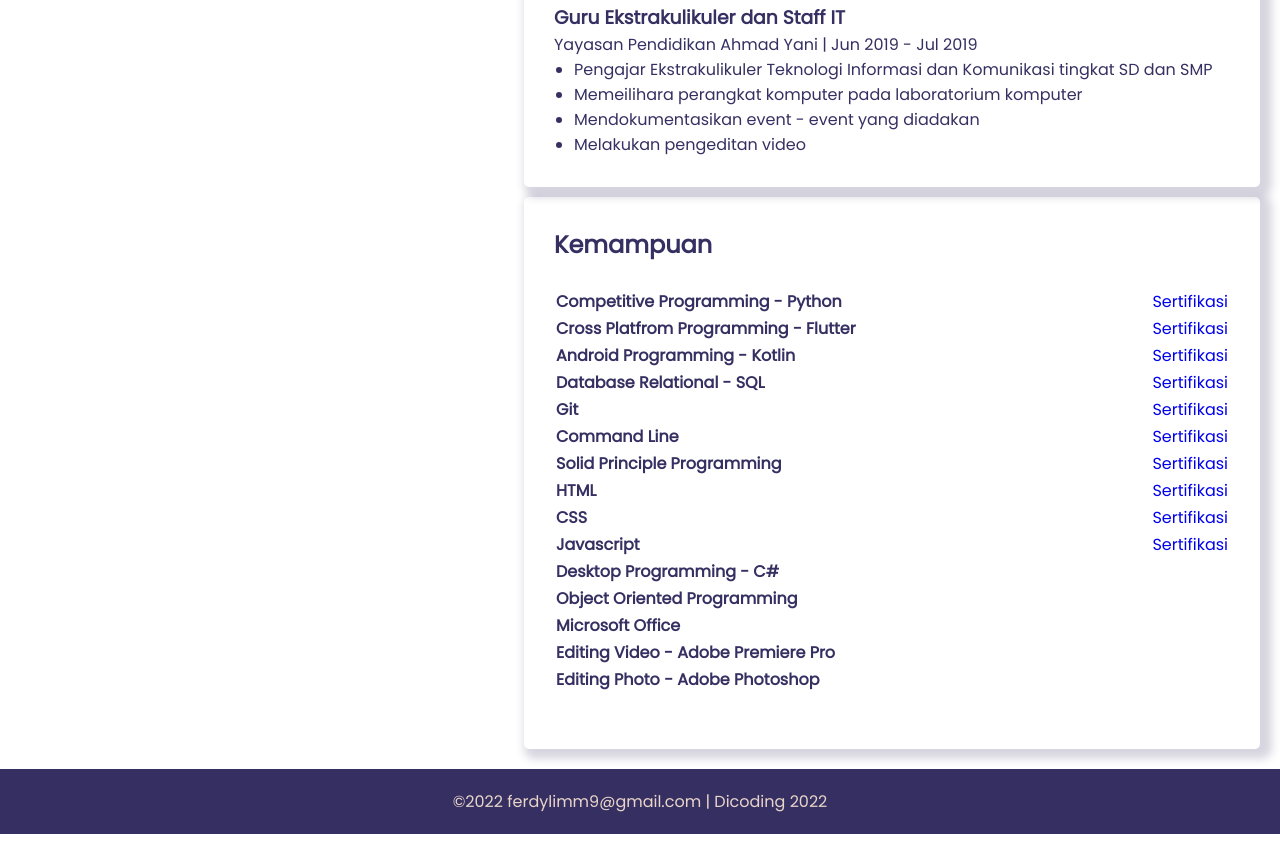
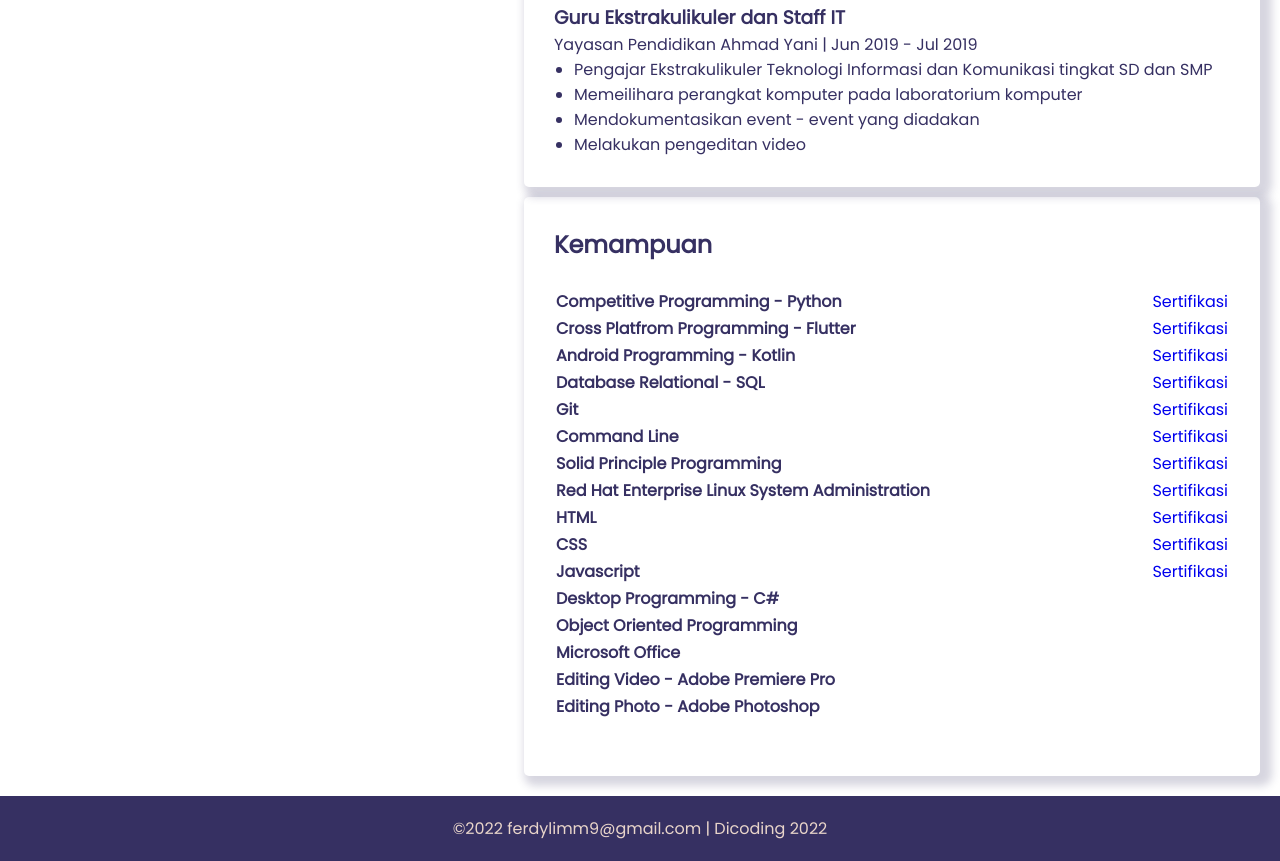
Before and after one commit to mbasyar/cv_mbasyar, a plain HTML site: page index.html in a window 1280 px wide. Shown: the part 1280-2141 px from the top of the page. Before the commit the page ends 2114 px from the top, so only its background shows below. Drawn offline with Linux system fonts and the light colour scheme.

Commit message:
add certification

```diff
--- a/index.html
+++ b/index.html
@@ -218,6 +218,10 @@
                 <td><a href="https://www.dicoding.com/certificates/81P229QJQPOY" target="_blank" rel="dofollow">Sertifikasi</a></td>
               </tr>
               <tr>
+                <th>Red Hat Enterprise Linux System Administration</th>
+                <td><a href="#skill">Sertifikasi</a></td>
+              </tr>
+              <tr>
                 <th>HTML</th>
                 <td><a href="https://www.dicoding.com/certificates/QLZ9KK8Q9Z5D">Sertifikasi</a></td>
               </tr>
@@ -228,7 +232,6 @@
               <tr>
                 <th>Javascript</th>
                 <td><a href="https://www.dicoding.com/certificates/QLZ9KK8Q9Z5D">Sertifikasi</a></td>
-
               </tr>
               <tr>
                 <th>Desktop Programming - C#</th>
```
